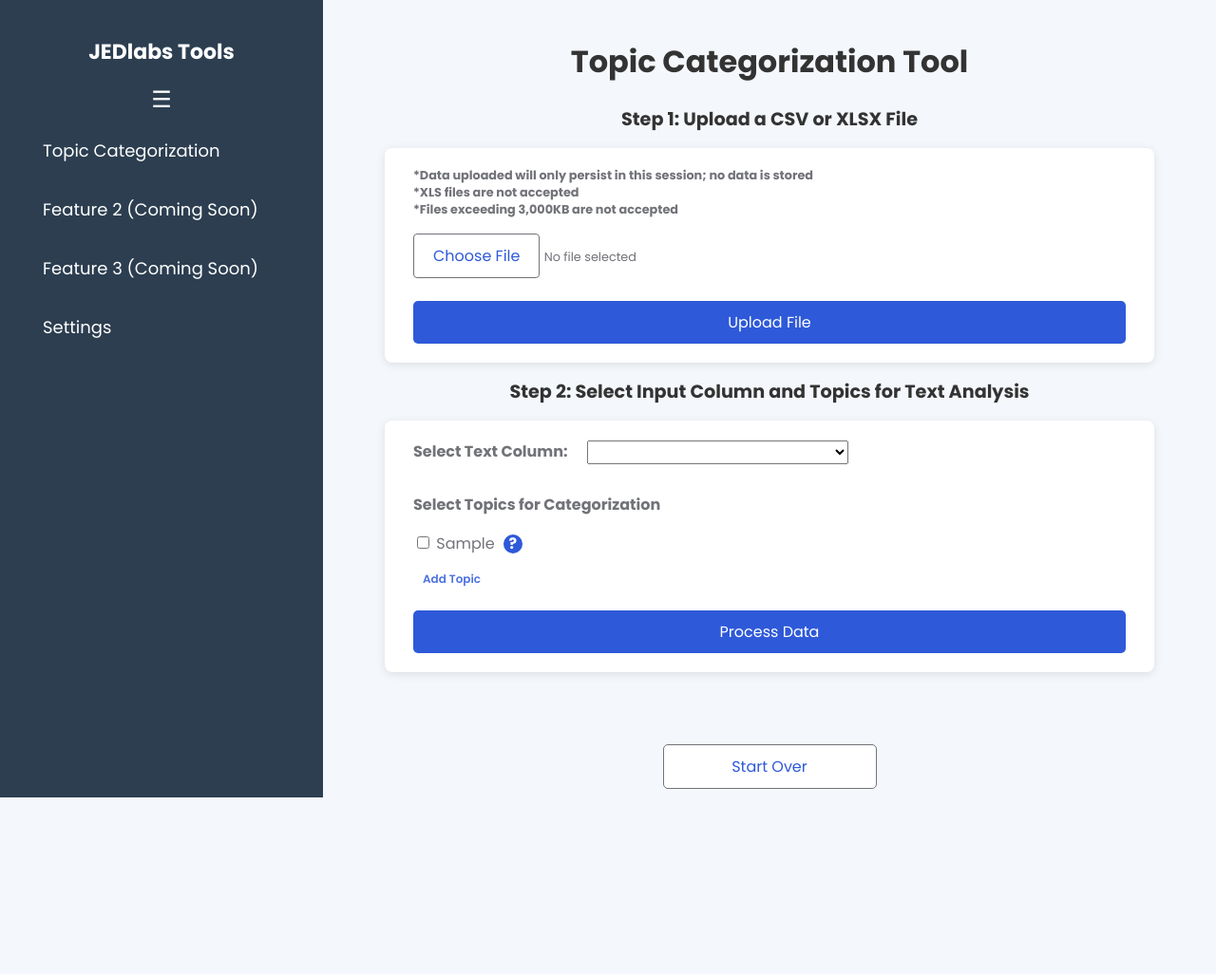
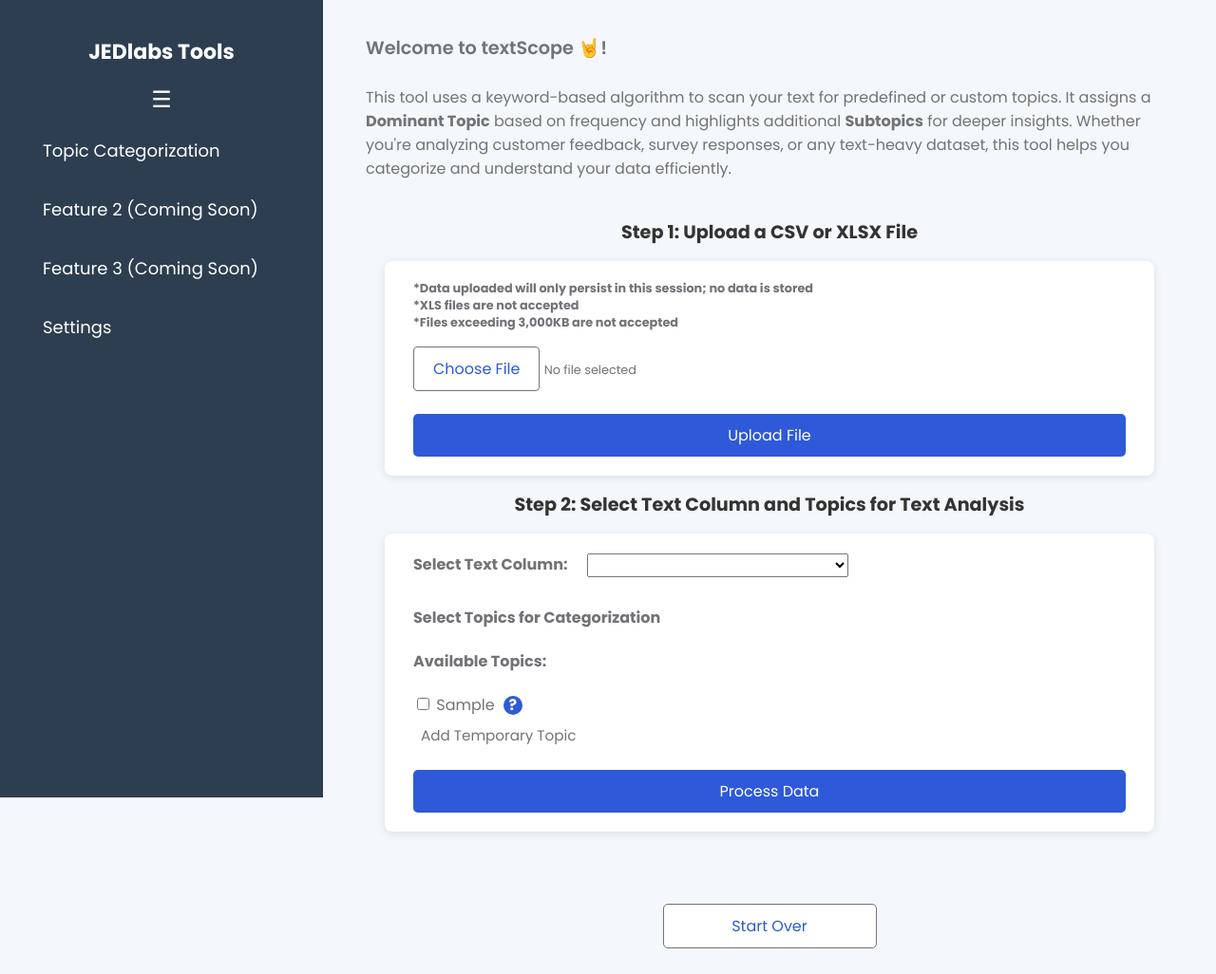
Before and after one commit to dstewart97/Projects, a Django app: page / in a window 1280 px wide. Shown: the top 1026 px of the page at 95% size. Before the commit the page ends 840 px from the top, so only its background shows below. Run offline with Django 5.2, Linux system fonts and the light colour scheme; tables that the repository leaves empty hold one stand-in row (values such as "Sample post"); lists and menus that the app fills with data are empty.

Commit message:
textScope updates made; few bugs left to work out

```diff
--- a/Python/Django/textScope/main/static/main.css
+++ b/Python/Django/textScope/main/static/main.css
@@ -9,6 +9,18 @@ body, html {
     padding: 0;
     box-sizing: border-box;
 
+}
+
+/* Instructions */
+.instructions-container {
+    max-width: 850px;
+    margin: 0 auto;
+    padding-bottom: 0.5rem;
+}
+
+.instructions-container span {
+    font-size: 1.2rem;
+    font-weight: 600;
 }
 
 /* Buttons */
@@ -297,7 +309,6 @@ form select {
     height: 100%;
     background-color: rgba(0, 0, 0, 0.6); /* Slightly darker for contrast */
     z-index: 99999;
-    overflow: auto; /* Prevents scrolling */
     animation: fadeIn 0.3s ease-out; /* Smooth fade-in effect */
 }
 
@@ -323,14 +334,29 @@ form select {
     font-weight: bold;
     cursor: pointer;
     color: #333;
-    transition: color 0.2s ease-in-out;
 }
 
 .close:hover {
     color: #cc3300; /* Red on hover */
 }
 
+#openModalBtn {
+    background: transparent;
+    padding: 0;
+    color: #717378;
+    text-align: left;
+    margin-left: 8px;
+    margin-top: 8px;
+    font-size: 0.95rem;
+}
 
+#openModalBtn:hover {
+    border: none;
+    cursor: pointer;
+    color: #2e59d9;
+    text-decoration: underline;
+    transition: all 0.1s ease;
+}
 
 /* Keyframes for animation */
 @keyframes fadeIn {
--- a/Python/Django/textScope/main/static/main.js
+++ b/Python/Django/textScope/main/static/main.js
@@ -11,24 +11,20 @@ function updateFileName() {
 
 // Show and Hide Add and Edit TOpic Modals
 document.addEventListener("DOMContentLoaded", () => {
-    const addTopicBtn = document.getElementById("add-topic-btn");
-    const editTopicBtn = document.getElementById("edit-topic-btn");
-    const addTopicModal = document.getElementById("add-topic-modal");
-    // const editTopicModal = document.getElementById("edit-topic-modal");
-    const closeAddTopic = document.getElementById("close-add-topic");
-    const closeEditTopic = document.getElementById("close-edit-topic");
+    const addTopicBtn = document.getElementById("openModalBtn");
+    const addTopicModal = document.getElementById("addTopicModal");
+    const closeAddTopic = document.getElementsByClassName("close")[0];
+
+    console.log(closeAddTopic)
 
     // Open Modals
     addTopicBtn.addEventListener("click", () => addTopicModal.style.display = "block");
-    // editTopicBtn.addEventListener("click", () => editTopicModal.style.display = "block");
 
     // Close Modals
     closeAddTopic.addEventListener("click", () => addTopicModal.style.display = "none");
-    // closeEditTopic.addEventListener("click", () => editTopicModal.style.display = "none");
 
     window.addEventListener("click", (event) => {
         if (event.target === addTopicModal) addTopicModal.style.display = "none";
-        // if (event.target === editTopicModal) editTopicModal.style.display = "none";
     });
 });
 
--- a/Python/Django/textScope/main/templates/tool_view.html
+++ b/Python/Django/textScope/main/templates/tool_view.html
@@ -27,7 +27,14 @@
 
     <!-- Main Content -->
     <main class="content">
-        <h1>Topic Categorization Tool</h1>
+        <div class="instructions-container">
+            <p><span>Welcome to textScope &#x1F918;!</span><br><br>
+                This tool uses a keyword-based algorithm to scan your text for predefined or custom topics. It assigns a
+                <strong>Dominant Topic</strong> based on frequency and highlights additional <strong>Subtopics</strong>
+                for deeper insights. Whether you're analyzing customer feedback, survey responses, or any text-heavy
+                dataset, this tool helps you categorize and understand your data efficiently.
+            </p>
+        </div>
         <!-- File Upload Form -->
         <h2>Step 1: Upload a CSV or XLSX File</h2>
         <form id="upload-form" method="POST" enctype="multipart/form-data">
@@ -61,7 +68,7 @@
         </form>
 
         <!-- Step 2: Select Column for Text Analysis -->
-        <h2>Step 2: Select Input Column and Topics for Text Analysis</h2>
+        <h2>Step 2: Select Text Column and Topics for Text Analysis</h2>
         <form method="POST">
             {% csrf_token %}
             <label for="selected_column"><strong>Select Text Column:</strong></label>
@@ -72,7 +79,9 @@
             </select>
             <h3 style="font-size: 1rem;">Select Topics for Categorization</h3>
             <div>
-                {% for topic in topics %}
+                <!-- Permanenet Topics from Database -->
+                <h4>Available Topics:</h4>
+                {% for topic in permanent_topics %}
                 <div class="checkbox-group">
                     <input type="checkbox" id="topic_{{ topic.id }}" name="selected_topics" value="{{ topic.id }}">
                     <label for="topic_{{ topic.id }}">
@@ -81,41 +90,40 @@
                     </label>
                 </div>
                 {% endfor %}
-                <div class="manage-container">
-                    <a href="#" id="add-topic-btn">Add Topic</a>
-                    <!-- <a href="#" id="edit-topic-btn">Edit Topics</a> Hidden for now will try again later -->
+                <!-- Session Based Topics -->
+                {% if session_topics %}
+                <h4>Temporary Topics:</h4>
+                {% for topic in session_topics %}
+                <div class="checkbox-group">
+                    <input type="checkbox" id="session_topic_{{ forloop.counter }}" name="selected_topics"
+                        value="session_{{ forloop.counter }}">
+                    <label for="session_topic_{{ forloop.counter }}">
+                        {{ topic.key }}
+                        <span class="tooltip-icon" data-tooltip="{{ session_topic_.tooltip_text }}">?</span>
+                    </label>
                 </div>
+                {% endfor %}
+                {% endif %}
             </div>
+            <button id="openModalBtn" class="btn">Add Temporary Topic</button>
             <button type="submit" id="process-data-btn" name="process_data">Process Data</button>
         </form>
+        <!-- Add Temporary Topic Form -->
+         <div id="addTopicModal" class="modal">
+            <div class="modal-content">
+                <span class="close">&times;</span>
+            <h4>Add Temporary Topic</h4>
+            <form method="POST">
+                {% csrf_token %}
+                <input type="text" name="session_topic_name" placeholder="Topic Name" required>
+                <textarea name="session_topic_keywords" placeholder="Keywords (comma-seperated)"
+                    required></textarea>
+                <button type="submit" name="add_session_topic">Add Topic</button>
+            </form>
+            </div>
+         </div>
 
-        <!-- Add Topic Form -->
-        <div id="add-topic-modal" class="modal">
-            <div class="modal-content">
-                <span class="close" id="close-add-topic">&times;</span>
-                <h2>Add Topic</h2>
-                <form method="POST">
-                    {% csrf_token %}
-                    {{ add_topic_form.as_p }}
-                    <button type="submit" name="add-topic-form">Save Topic</button>
-                </form>
-            </div>
-        </div>
 
-        <!-- Edit Topic Form -->
-        <div id="edit-topic-modal" class="modal">
-            <div class="modal-content">
-                <span class="close" id="close-edit-topic">&times;</span>
-                <h2>Edit Topics</h2>
-                <form method="POST">
-                    {% csrf_token %}
-                    {% for form in edit_topic_forms %}
-                    {{ form.as_p }}
-                    {% endfor %}
-                    <button type="submit" name="edit-topic-form">Save Changes</button>
-                </form>
-            </div>
-        </div>
         <div class="loader-container">
             <div class="loader">
                 <div class="inner one"></div>
--- a/Python/Django/textScope/main/views.py
+++ b/Python/Django/textScope/main/views.py
@@ -7,8 +7,6 @@ from .models import Topic
 from io import StringIO
 import time
 import csv
-
-
 
 
 def handle_uploaded_file(file):
@@ -24,18 +22,32 @@ def handle_uploaded_file(file):
 def process_topics(data, selected_topics, selected_column):
     """Process the topics by matching exact phrases in the selected column with the selected topics."""
     # Build the topics dictionary from the selected topics, ensuring case-insensitive matching
-    topics = {topic.key.lower(): [value.lower() for value in topic.values.split(',')] for topic in selected_topics}
+    # topics = {topic.key.lower(): [value.lower() for value in topic.values.split(',')] for topic in selected_topics}
+    topics = {}
+    for topic in selected_topics:
+        if isinstance(topic, dict):
+            key = topic['key'].lower()
+            values = [value.strip() for value in topic['values'].split(',')]
+        else:
+            key = topic.key.lower()
+            values = [value.strip().lower() for value in topic.values.split(',')]
+        topics[key] = values
     results = []
+
     # Fill Null with blank before processing
     data[selected_column] = data[selected_column].fillna('')
+
     # Iterate through each text entry in the selected column
     for text in data[selected_column]:
         # Convert the text to lowercase for case-insensitive matching
         text = text.lower()
+
         # Count the occurrences of each topic (as a full phrase) in the text
         topic_counts = {key: sum(phrase in text for phrase in values) for key, values in topics.items()}
+
         # Filter out topics with a count of 0
         topic_counts = {key: count for key, count in topic_counts.items() if count > 0}
+
         # If there are any matching topics, sort them by count (descending)
         if topic_counts:
             sorted_topics = sorted(topic_counts.items(), key=lambda x: x[1], reverse=True)
@@ -52,6 +64,7 @@ def process_topics(data, selected_topics, selected_column):
             'dominant_topic': dominant_topic,
             'subtopics': ', '.join(additional_topics)
         })
+
     # Convert the results into a DataFrame
     processed_data = pd.DataFrame(results)
     return processed_data
@@ -86,47 +99,61 @@ def tool_view(request):
     column_selected = False
     processed_data = None
     topics = Topic.objects.all()
-    add_topic_form = TopicForm()
-    edit_topic_forms = [TopicForm(instance=topic) for topic in topics]
+
+    # Load permanent topics from the database
+    permanent_topics = Topic.objects.all()
+    # Load session-based topics or initialize if not present
+    session_topics = request.session.get('session_topics', [])
 
     if request.method == 'POST':
-        # Handle Add Topic Form
-        if 'add-topic-form' in request.POST:
-            add_topic_form = TopicForm(request.POST)
-            if add_topic_form.is_valid():
-                add_topic_form.save()
-                return redirect('tool_view')
-            else:
-                return render(request, 'tool_view.html', {
-                    'file_uploaded': file_uploaded,
-                    'column_selected': column_selected,
-                    'topics': topics,
-                    'add_topic_form': add_topic_form,  # Return with errors if any
-                    'edit_topic_forms': edit_topic_forms,
-                })
-
-        # Handle Edit Topic Form
-        elif 'edit-topic-form' in request.POST:
-            for topic in topics:
-                print(topic)
-                form = TopicForm(request.POST, instance=topic)
-                print(form)
-                if form.is_valid():
-                    print(form)
-                    form.save()
-            return redirect('tool_view')
+        # Handle Add Temporary Topic
+        if 'add_session_topic' in request.POST:
+            new_topic = {
+                'id': f"session_{len(session_topics) + 1}",
+                'key' : request.POST['session_topic_name'],
+                'values' : request.POST['session_topic_keywords']
+            }
+            session_topics.append(new_topic)
+            request.session['session_topics'] = session_topics
+            return redirect('tool_view') # Avoid reloading form
 
         # Handle Process Data Form
         elif 'process_data' in request.POST:
             data_json = request.session.get('data')
             if not data_json:
                 return HttpResponse("Session expired or data missing. Please upload a file again.", status=400)
+
             data = pd.read_json(data_json)
             selected_column = request.POST.get('selected_column')
             selected_topics_ids = request.POST.getlist('selected_topics')
+
             if not selected_column or not selected_topics_ids:
                 return HttpResponse("Please select a column and at least one topic for categorization.", status=400)
-            selected_topics = Topic.objects.filter(id__in=selected_topics_ids)
+
+            # Seperate session and permanenet topics
+            permanent_topic_ids = []
+            session_topic_keys = []
+
+            for topic_id in selected_topics_ids:
+                if topic_id.startswith("session_"):
+                    session_topic_keys.append(topic_id.split("_", 1)[1])
+                else:
+                    permanent_topic_ids.append(int(topic_id))
+
+            # Fetch permanent topics and session topics
+            permanent_topics = Topic.objects.filter(id__in=permanent_topic_ids)
+            session_topics_dict = {str(topic['id']): topic for topic in session_topics}
+
+            # Convert session topics into object-like structures
+            session_topic_objects = [
+                type('TempTopic', (object), {'key': topic['key'], 'values': topic['values']})
+                for key, topic in session_topics_dict.items() if key in session_topic_keys
+            ]
+
+            #combine permanenet and session topics
+            selected_topics = list(permanent_topics) + session_topic_objects
+
+            # Process data with combined topics
             processed_data = process_topics(data, selected_topics, selected_column)
             request.session['processed_data'] = processed_data.to_json()
             time.sleep(5)
@@ -135,10 +162,10 @@ def tool_view(request):
                 'file_uploaded': True,
                 'column_selected': True,
                 'processed_data': processed_data_dict,
-                'topics': topics,
-                'add_topic_form': add_topic_form,
-                'edit_topic_forms': edit_topic_forms,
+                'permanent_topics' : permanent_topics,
+                'session_topics' : session_topics
             })
+
         # Handle File Upload
         upload_form = FileUploadForm(request.POST, request.FILES)
         if 'file' in request.FILES:
@@ -153,7 +180,7 @@ def tool_view(request):
                 data = handle_uploaded_file(file)
                 messages.success(request, "File uploaded successfully...")
                 if data is None:
-                    return HttpResponse("Invalid file type, please upload a CSV or XLSX file.")
+                    messages.error(request, "Invalid file type...only CSV and XLSX will be processed") # MAYBE CHANGE????
                 request.session['data'] = data.to_json()
                 column_choices = [(col, col) for col in data.columns]
                 select_form = SelectTopicsForm(request.POST)
@@ -162,20 +189,23 @@ def tool_view(request):
                     'select_form': select_form,
                     'column_choices': column_choices,
                     'topics': topics,
-                    'add_topic_form': add_topic_form,
-                    'edit_topic_forms': edit_topic_forms,
+                    'permanent_topics' : permanent_topics,
+                    'session_topics' : session_topics
                 })
+
         # Handle Reset
         elif 'reset' in request.POST:
             request.session.flush()
             return redirect('tool_view')
     else:
         upload_form = FileUploadForm()
+
+    combined_topics = list(permanent_topics) + session_topics
     return render(request, 'tool_view.html', {
         'upload_form': upload_form,
         'file_uploaded': False,
         'column_selected': False,
-        'topics': topics,
-        'add_topic_form': add_topic_form,
-        'edit_topic_forms': edit_topic_forms,
+        'topics': combined_topics,
+        'permanent_topics' : permanent_topics,
+        'session_topics' : session_topics
     })
--- a/Python/Django/textScope/textScope/settings.py
+++ b/Python/Django/textScope/textScope/settings.py
@@ -122,3 +122,7 @@ STATIC_URL = 'static/'
 # https://docs.djangoproject.com/en/5.1/ref/settings/#default-auto-field
 
 DEFAULT_AUTO_FIELD = 'django.db.models.BigAutoField'
+
+
+# Timeout setting for Session Cookies
+SESSION_COOKIE_AGE = 3600
```
